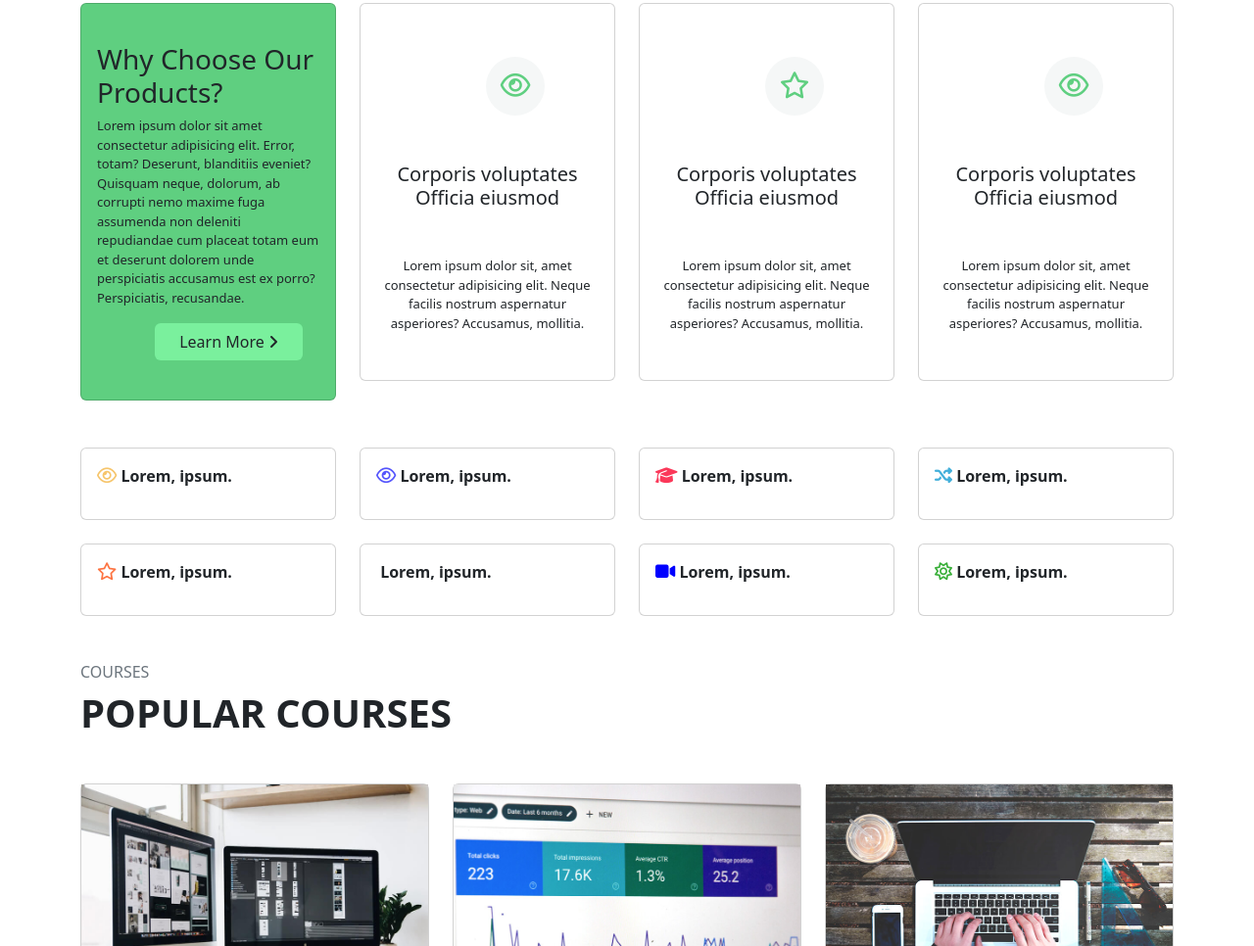
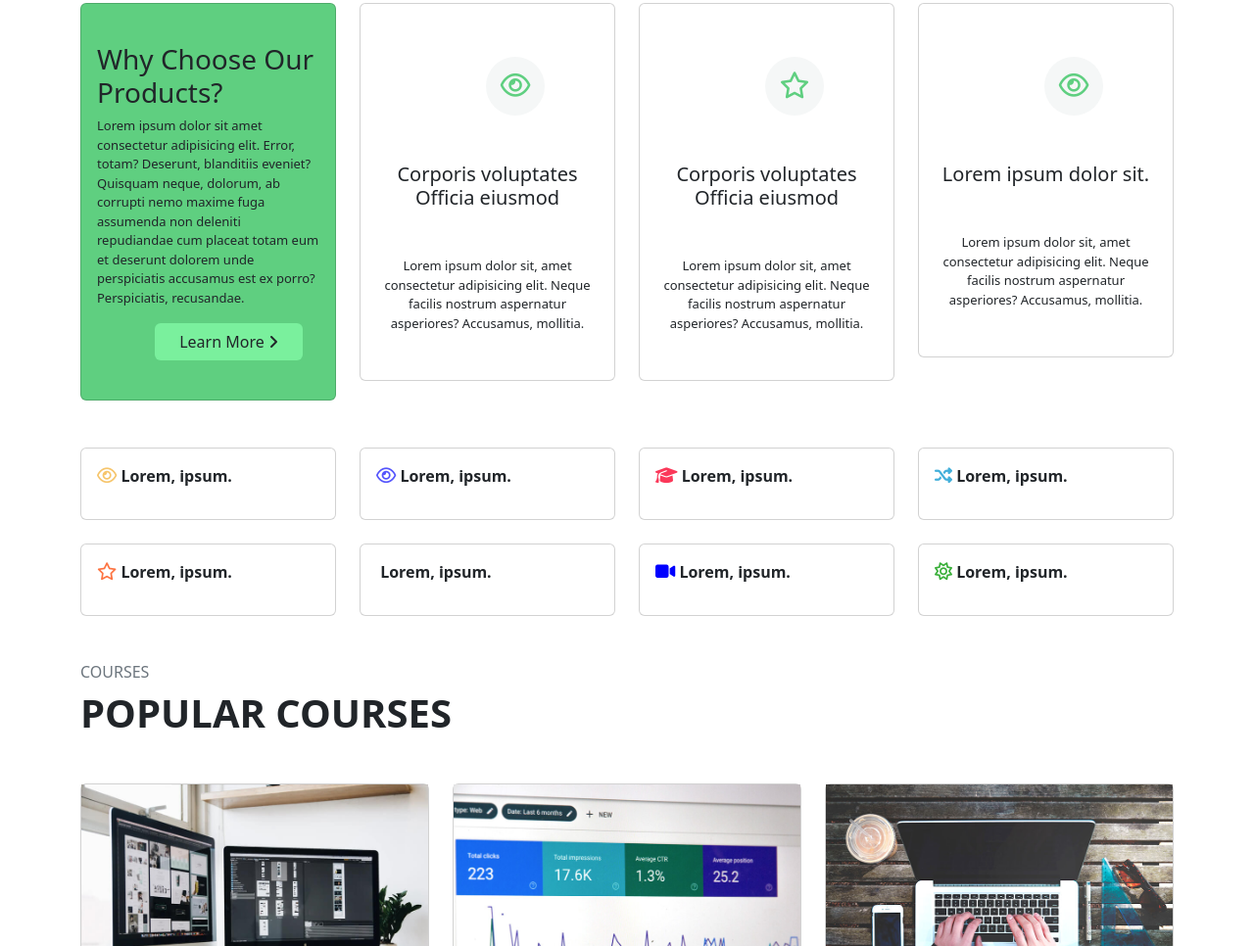
Before and after one commit to kanij-rafeja-123/skill-dev, a plain HTML site: page Index.html in a window 1280 px wide. Shown: the part 1372-2338 px from the top of the page at 98% size. Drawn offline with nearby package versions, Linux system fonts and the light colour scheme.

Commit message:
2nd commit

```diff
--- a/Index.html
+++ b/Index.html
@@ -143,7 +143,7 @@
  <div class="icon mb-1">
   <i class="fa-regular fa-eye com-icon"></i>
  </div>
- <h5 class="my-5">Corporis voluptates Officia eiusmod</h5>
+ <h5 class="my-5">Lorem ipsum dolor sit.</h5>
  <p>Lorem ipsum dolor sit, amet consectetur adipisicing elit. Neque facilis nostrum aspernatur asperiores? Accusamus, mollitia.</p>
     </div>
   </div>
```
